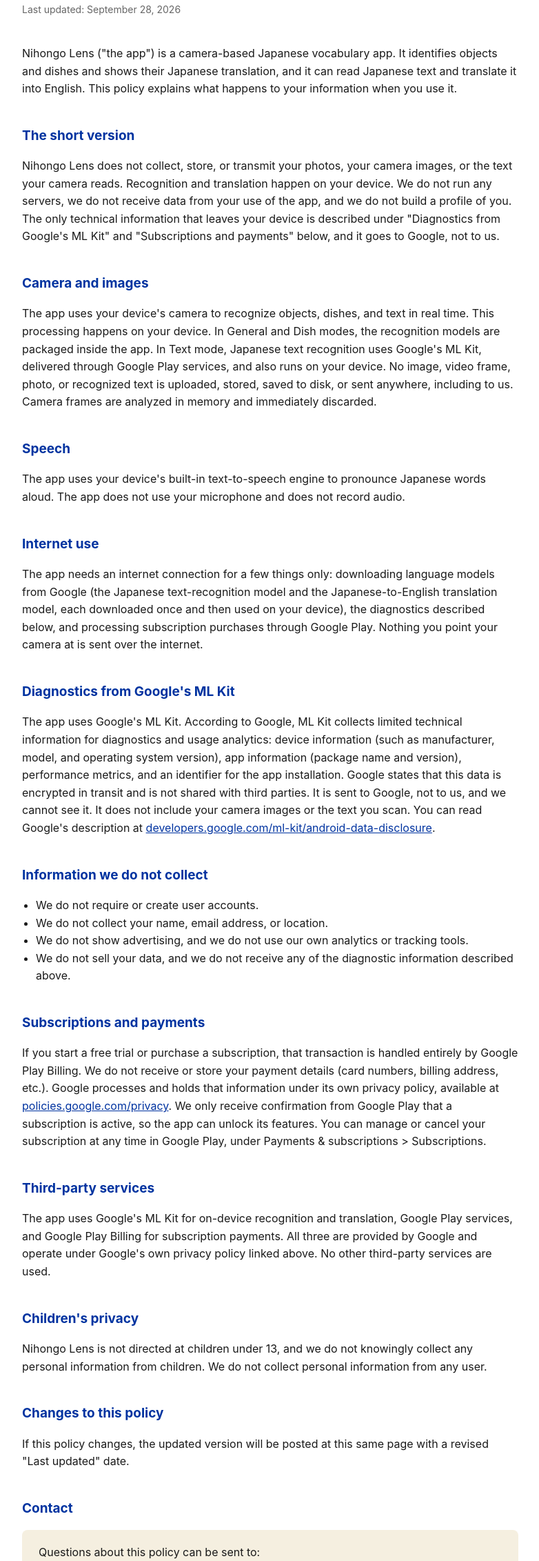
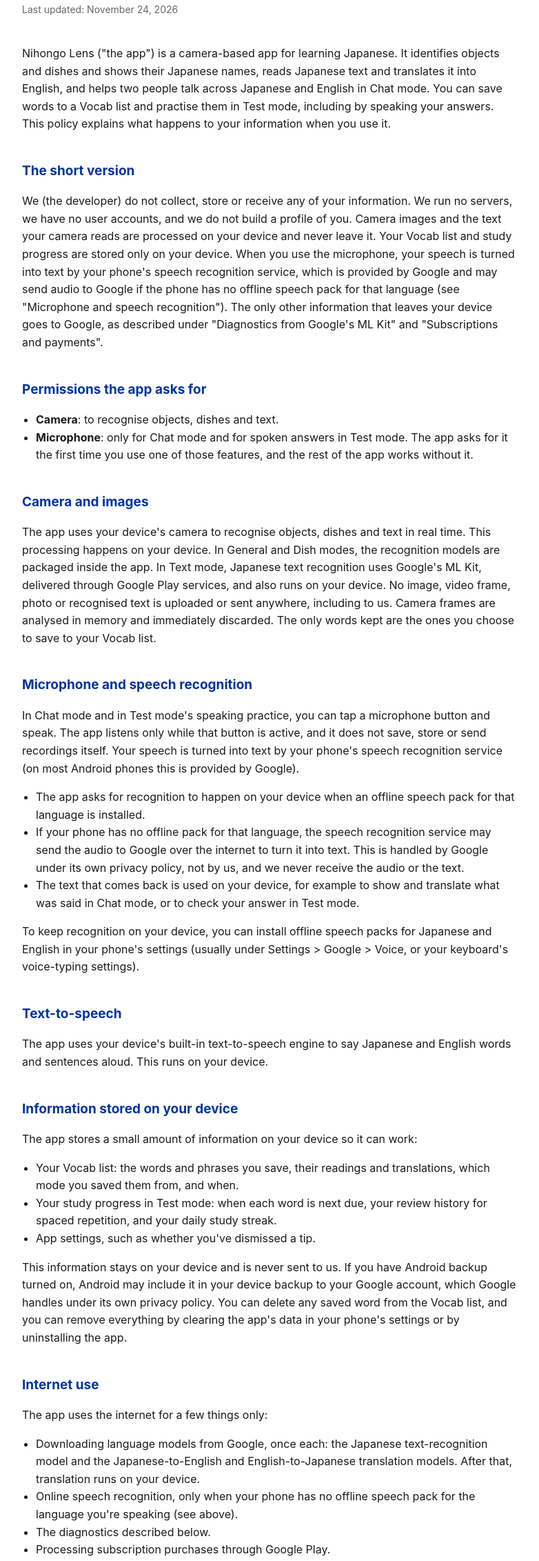
Before and after one commit to emc2-tech/NihongoLens, a plain HTML site: page index.html in a window 1280 px wide. Shown: the part 123-2386 px from the top of the page at 69% size, without its empty margins (248-1030 px from the left). Drawn offline with Linux system fonts and the light colour scheme.

Commit message:
Update privacy policy: microphone, speech recognition, on-device data
Co-Authored-By: Claude Opus 5.5 <noreply@anthropic.com>
Claude-Session: https://claude.ai/code/session_01KkVAx5upK8ncVZmwGWSk2s

```diff
--- a/index.html
+++ b/index.html
@@ -27,77 +27,144 @@
 <body>
 
 <h1>Privacy Policy for Nihongo Lens</h1>
-<p class="updated">Last updated: September 28, 2026</p>
+<p class="updated">Last updated: November 24, 2026</p>
 
 <p>
-  Nihongo Lens ("the app") is a camera-based Japanese vocabulary app. It identifies
-  objects and dishes and shows their Japanese translation, and it can read Japanese
-  text and translate it into English. This policy explains what happens to your
-  information when you use it.
+  Nihongo Lens ("the app") is a camera-based app for learning Japanese. It identifies
+  objects and dishes and shows their Japanese names, reads Japanese text and translates
+  it into English, and helps two people talk across Japanese and English in Chat mode.
+  You can save words to a Vocab list and practise them in Test mode, including by
+  speaking your answers. This policy explains what happens to your information when
+  you use it.
 </p>
 
 <h2>The short version</h2>
 <p>
-  Nihongo Lens does not collect, store, or transmit your photos, your camera images,
-  or the text your camera reads. Recognition and translation happen on your device.
-  We do not run any servers, we do not receive data from your use of the app, and we
-  do not build a profile of you. The only technical information that leaves your
-  device is described under "Diagnostics from Google's ML Kit" and "Subscriptions and
-  payments" below, and it goes to Google, not to us.
+  We (the developer) do not collect, store or receive any of your information. We run
+  no servers, we have no user accounts, and we do not build a profile of you. Camera
+  images and the text your camera reads are processed on your device and never leave
+  it. Your Vocab list and study progress are stored only on your device. When you use
+  the microphone, your speech is turned into text by your phone's speech recognition
+  service, which is provided by Google and may send audio to Google if the phone has
+  no offline speech pack for that language (see "Microphone and speech recognition").
+  The only other information that leaves your device goes to Google, as described
+  under "Diagnostics from Google's ML Kit" and "Subscriptions and payments".
 </p>
+
+<h2>Permissions the app asks for</h2>
+<ul>
+  <li><strong>Camera</strong>: to recognise objects, dishes and text.</li>
+  <li><strong>Microphone</strong>: only for Chat mode and for spoken answers in Test mode.
+    The app asks for it the first time you use one of those features, and the rest of
+    the app works without it.</li>
+</ul>
 
 <h2>Camera and images</h2>
 <p>
-  The app uses your device's camera to recognize objects, dishes, and text in real
+  The app uses your device's camera to recognise objects, dishes and text in real
   time. This processing happens on your device. In General and Dish modes, the
   recognition models are packaged inside the app. In Text mode, Japanese text
   recognition uses Google's ML Kit, delivered through Google Play services, and also
-  runs on your device. No image, video frame, photo, or recognized text is uploaded,
-  stored, saved to disk, or sent anywhere, including to us. Camera frames are analyzed
-  in memory and immediately discarded.
+  runs on your device. No image, video frame, photo or recognised text is uploaded or
+  sent anywhere, including to us. Camera frames are analysed in memory and immediately
+  discarded. The only words kept are the ones you choose to save to your Vocab list.
 </p>
 
-<h2>Speech</h2>
+<h2>Microphone and speech recognition</h2>
 <p>
-  The app uses your device's built-in text-to-speech engine to pronounce Japanese
-  words aloud. The app does not use your microphone and does not record audio.
+  In Chat mode and in Test mode's speaking practice, you can tap a microphone button
+  and speak. The app listens only while that button is active, and it does not save,
+  store or send recordings itself. Your speech is turned into text by your phone's
+  speech recognition service (on most Android phones this is provided by Google).
+</p>
+<ul>
+  <li>The app asks for recognition to happen on your device when an offline speech
+    pack for that language is installed.</li>
+  <li>If your phone has no offline pack for that language, the speech recognition
+    service may send the audio to Google over the internet to turn it into text. This
+    is handled by Google under its own privacy policy, not by us, and we never receive
+    the audio or the text.</li>
+  <li>The text that comes back is used on your device, for example to show and
+    translate what was said in Chat mode, or to check your answer in Test mode.</li>
+</ul>
+<p>
+  To keep recognition on your device, you can install offline speech packs for
+  Japanese and English in your phone's settings (usually under Settings &gt; Google &gt;
+  Voice, or your keyboard's voice-typing settings).
+</p>
+
+<h2>Text-to-speech</h2>
+<p>
+  The app uses your device's built-in text-to-speech engine to say Japanese and
+  English words and sentences aloud. This runs on your device.
+</p>
+
+<h2>Information stored on your device</h2>
+<p>
+  The app stores a small amount of information on your device so it can work:
+</p>
+<ul>
+  <li>Your Vocab list: the words and phrases you save, their readings and
+    translations, which mode you saved them from, and when.</li>
+  <li>Your study progress in Test mode: when each word is next due, your review
+    history for spaced repetition, and your daily study streak.</li>
+  <li>App settings, such as whether you've dismissed a tip.</li>
+</ul>
+<p>
+  This information stays on your device and is never sent to us. If you have Android
+  backup turned on, Android may include it in your device backup to your Google
+  account, which Google handles under its own privacy policy. You can delete any saved
+  word from the Vocab list, and you can remove everything by clearing the app's data
+  in your phone's settings or by uninstalling the app.
 </p>
 
 <h2>Internet use</h2>
 <p>
-  The app needs an internet connection for a few things only: downloading language
-  models from Google (the Japanese text-recognition model and the Japanese-to-English
-  translation model, each downloaded once and then used on your device), the
-  diagnostics described below, and processing subscription purchases through Google
-  Play. Nothing you point your camera at is sent over the internet.
+  The app uses the internet for a few things only:
+</p>
+<ul>
+  <li>Downloading language models from Google, once each: the Japanese
+    text-recognition model and the Japanese-to-English and English-to-Japanese
+    translation models. After that, translation runs on your device.</li>
+  <li>Online speech recognition, only when your phone has no offline speech pack for
+    the language you're speaking (see above).</li>
+  <li>The diagnostics described below.</li>
+  <li>Processing subscription purchases through Google Play.</li>
+</ul>
+<p>
+  Nothing you point your camera at is sent over the internet.
 </p>
 
 <h2>Diagnostics from Google's ML Kit</h2>
 <p>
   The app uses Google's ML Kit. According to Google, ML Kit collects limited technical
   information for diagnostics and usage analytics: device information (such as
-  manufacturer, model, and operating system version), app information (package name
+  manufacturer, model and operating system version), app information (package name
   and version), performance metrics, and an identifier for the app installation.
   Google states that this data is encrypted in transit and is not shared with third
   parties. It is sent to Google, not to us, and we cannot see it. It does not include
-  your camera images or the text you scan. You can read Google's description at
+  your camera images, the text you scan or the words you save. You can read Google's
+  description at
   <a href="https://developers.google.com/ml-kit/android-data-disclosure" target="_blank" rel="noopener">developers.google.com/ml-kit/android-data-disclosure</a>.
 </p>
 
 <h2>Information we do not collect</h2>
 <ul>
   <li>We do not require or create user accounts.</li>
-  <li>We do not collect your name, email address, or location.</li>
+  <li>We do not collect your name, email address or location.</li>
+  <li>We do not receive your camera images, voice recordings, recognised text or
+    Vocab list.</li>
   <li>We do not show advertising, and we do not use our own analytics or tracking tools.</li>
-  <li>We do not sell your data, and we do not receive any of the diagnostic information described above.</li>
+  <li>We do not sell your data, and we do not receive any of the diagnostic information
+    described above.</li>
 </ul>
 
 <h2>Subscriptions and payments</h2>
 <p>
-  If you start a free trial or purchase a subscription, that transaction is handled
+  If you start a free trial or buy a subscription, that transaction is handled
   entirely by Google Play Billing. We do not receive or store your payment details
-  (card numbers, billing address, etc.). Google processes and holds that information
-  under its own privacy policy, available at
+  (card numbers, billing address and so on). Google processes and holds that
+  information under its own privacy policy, available at
   <a href="https://policies.google.com/privacy" target="_blank" rel="noopener">policies.google.com/privacy</a>.
   We only receive confirmation from Google Play that a subscription is active, so the
   app can unlock its features. You can manage or cancel your subscription at any time
@@ -106,10 +173,29 @@
 
 <h2>Third-party services</h2>
 <p>
-  The app uses Google's ML Kit for on-device recognition and translation, Google Play
-  services, and Google Play Billing for subscription payments. All three are provided
-  by Google and operate under Google's own privacy policy linked above. No other
-  third-party services are used.
+  The app uses these services, all provided by Google and covered by Google's privacy
+  policy linked above:
+</p>
+<ul>
+  <li>Google ML Kit, for on-device text recognition and translation.</li>
+  <li>Google Play services.</li>
+  <li>Your device's speech recognition service (usually Google's), for Chat mode and
+    speaking practice.</li>
+  <li>Google Play Billing, for subscription payments.</li>
+</ul>
+<p>
+  No other third-party services are used. The app also includes dictionary data from
+  the JMdict and KANJIDIC2 projects (Electronic Dictionary Research and Development
+  Group), which is stored inside the app and involves no data collection.
+</p>
+
+<h2>Your rights</h2>
+<p>
+  Because we do not collect or hold any personal information about you, there is
+  nothing for us to access, correct or delete on our side. Everything the app keeps is
+  on your own device, and you can delete it at any time as described above. If you
+  have any questions, or you live in the European Union or UK and want to exercise a
+  right under data protection law, contact us at the address below.
 </p>
 
 <h2>Children's privacy</h2>
@@ -121,7 +207,7 @@
 
 <h2>Changes to this policy</h2>
 <p>
-  If this policy changes, the updated version will be posted at this same page with a
+  If this policy changes, the updated version will be posted on this same page with a
   revised "Last updated" date.
 </p>
 
```
